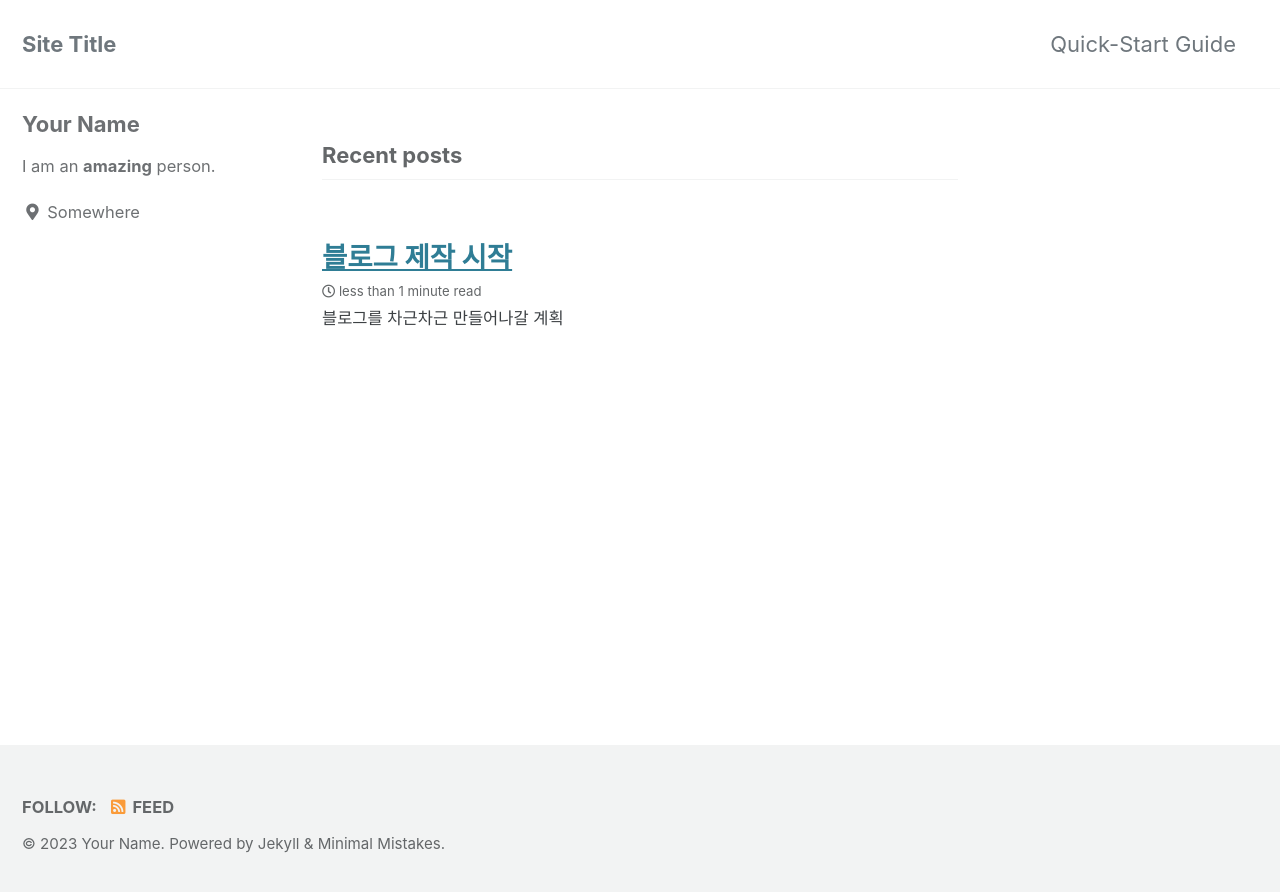
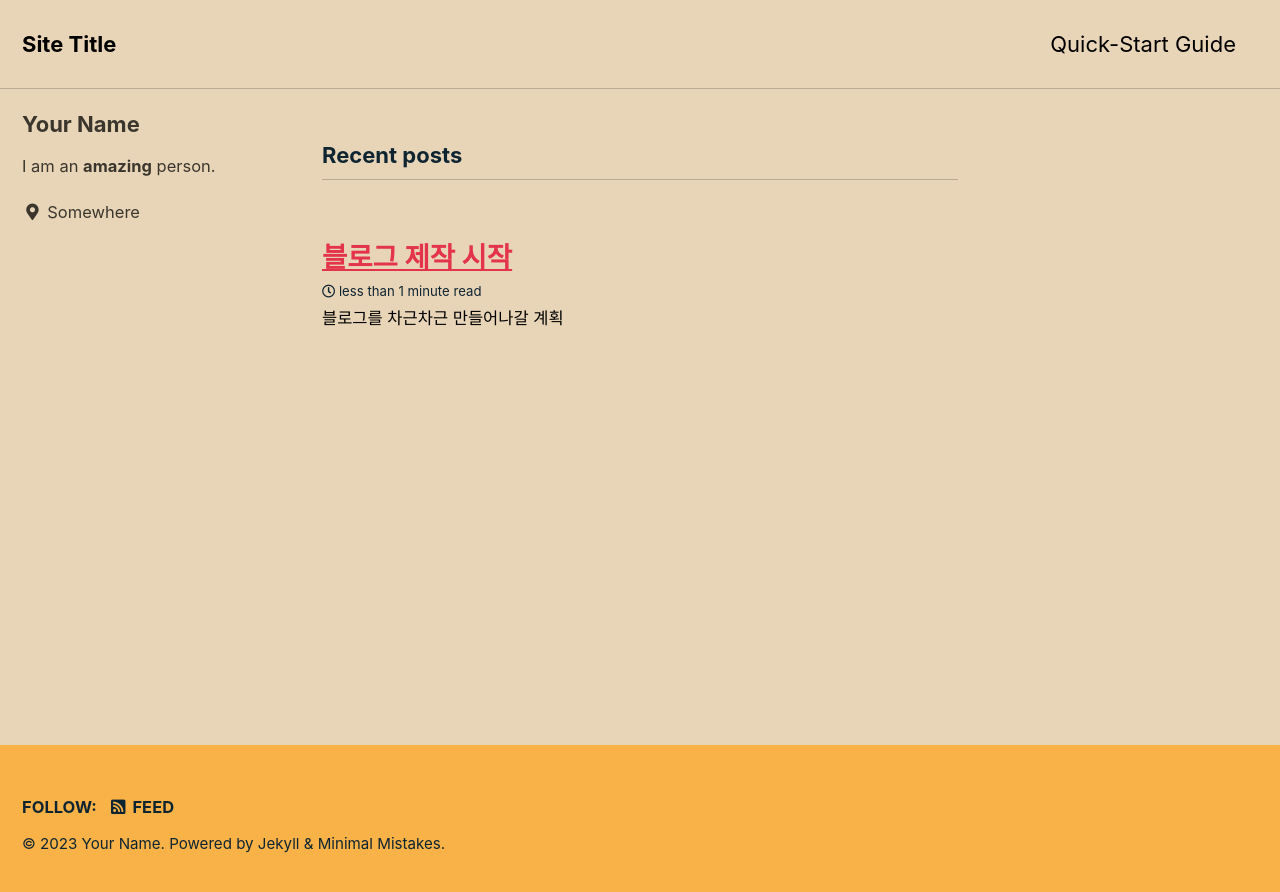
Before and after one commit to Lucas-Shin-Dev/lucas-shin-dev.github.io, a Jekyll site: the page built from index.html, in a window 1280 px wide. Shown: the top 892 px of the page. Built offline with Jekyll 4.4.1, drawn with Linux system fonts in a browser that asks for light colours; cached includes are drawn as plain includes; the list of posts is cut into pages by our own code.

Commit message:
Update _config.yml

```diff
--- a/_config.yml
+++ b/_config.yml
@@ -12,7 +12,7 @@
 
 # theme                  : "minimal-mistakes-jekyll"
 # remote_theme           : "mmistakes/minimal-mistakes"
-minimal_mistakes_skin    : "default" # "air", "aqua", "contrast", "dark", "dirt", "neon", "mint", "plum", "sunrise"
+minimal_mistakes_skin    : "sunrise" # "air", "aqua", "contrast", "dark", "dirt", "neon", "mint", "plum", "sunrise", "default"
 
 # Site Settings
 locale                   : "en-US"
```
